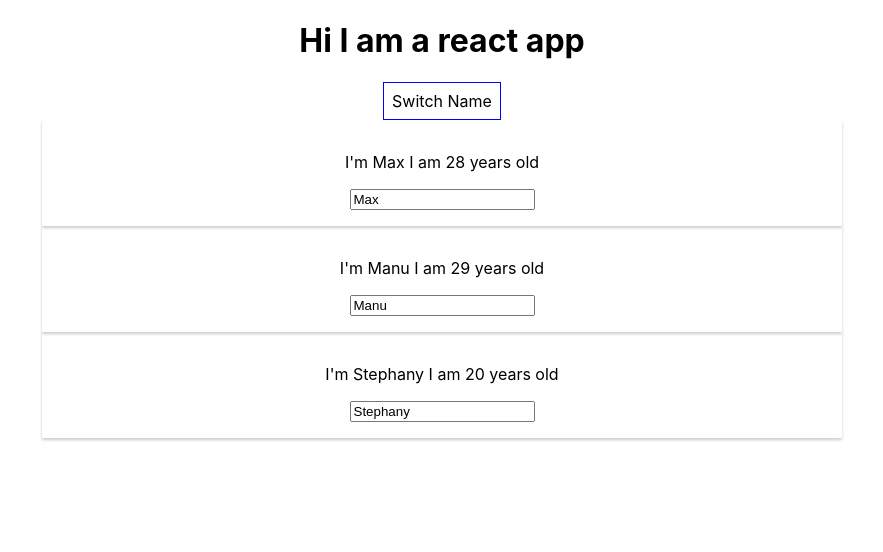
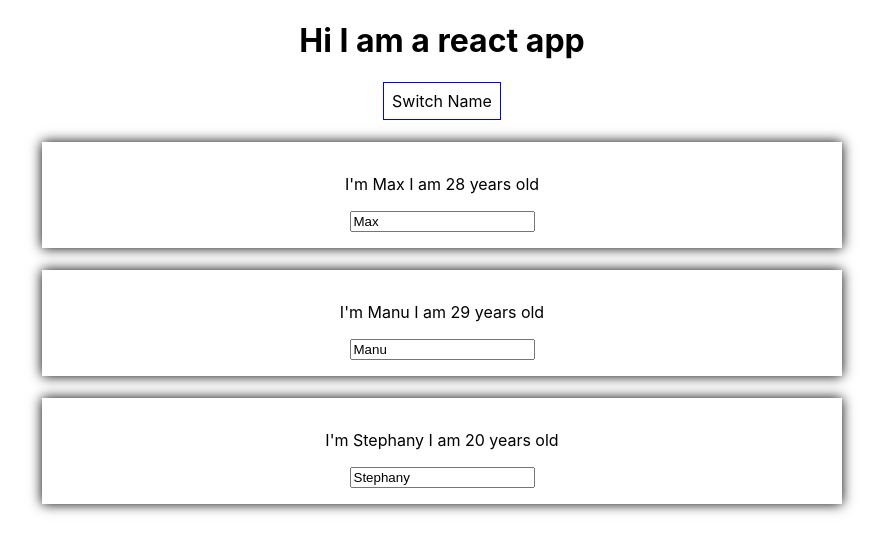
Before and after one commit to Pedro274/React-Class, a React (Create React App) app: page / in a window 1280 px wide. Both pictures are taken after a click on the button "Switch Name". Shown: the top 552 px of the page, without its empty margins (198-1081 px from the left). Built offline with nearby package versions, Linux system fonts and the light colour scheme.

Commit message:
conditionals added

```diff
--- a/src/App.js
+++ b/src/App.js
@@ -6,22 +6,21 @@ export default class App extends Component {
 
     state = {
       person:[
-        {name: 'Max', age: 28},
-        {name: 'Manu', age: 29},
-        {name: 'Stephany', age: 20}],
+        {name: 'Max', age: 28, id: 'jfh2j'},
+        {name: 'Manu', age: 29, id: 'jd75jtn'},
+        {name: 'Stephany', age: 20, id: 'jnv64'}],
       someOtherState: 'some other state value',
       showPerson: false,
       }
 
 
-  nameChangeHandler = (event) => {
+  nameChangeHandler = (id,event) => {
     const name = event.target.value;
+    const personNameToChangeIndex = this.state.person.findIndex(person => person.id === id);
+    const copyStatePersonArray = [...this.state.person];
+     copyStatePersonArray[personNameToChangeIndex].name = name;
+    this.setState({copyStatePersonArray})
 
-    this.setState({person:[
-        {name: 'Max', age: 28},
-        {name: name, age: 29},
-        {name: 'Stephany', age: 26}]
-      })
   }
 
   toggleHandler = () => {
@@ -29,8 +28,10 @@ export default class App extends Component {
     this.setState({showPerson: !doesShow})
   }
 
-  deletePersonHandler = (index) =>{
-    const person = this.state.person;
+  deletePersonHandler = (id) =>{
+    // const person = this.state.person.slice() => this will make a copy of the array
+    const person = [...this.state.person];
+    const index = person.findIndex(person => person.id === id);
     person.splice(index,1);
     this.setState({person})
   }
@@ -38,14 +39,18 @@ export default class App extends Component {
   render = () => {
 
     let person = null;
+
     if(this.state.showPerson){
       person = (
         <div>
-          {this.state.person.map((person,index) => {
+          {this.state.person.map((person) => {
             return <Person
                 name={person.name}
                 age={person.age}
-                click={this.deletePersonHandler.bind(this,index)}/> })}
+                click={this.deletePersonHandler.bind(this,person.id)}
+                key={person.id}
+                change={this.nameChangeHandler.bind(this,person.id)}/>})
+                }
        </div>)
     }
 
--- a/src/Person/Person.css
+++ b/src/Person/Person.css
@@ -1,7 +1,8 @@
 .Person {
     width: 60%;
-    margin: auto;
-    box-shadow: 0 2px 3px #ccc;
+    margin:  auto;
+    box-shadow: 0 0 12px black;
     padding: 16px;
     text-align: center;
+    margin-top: 22px;
 }
```
